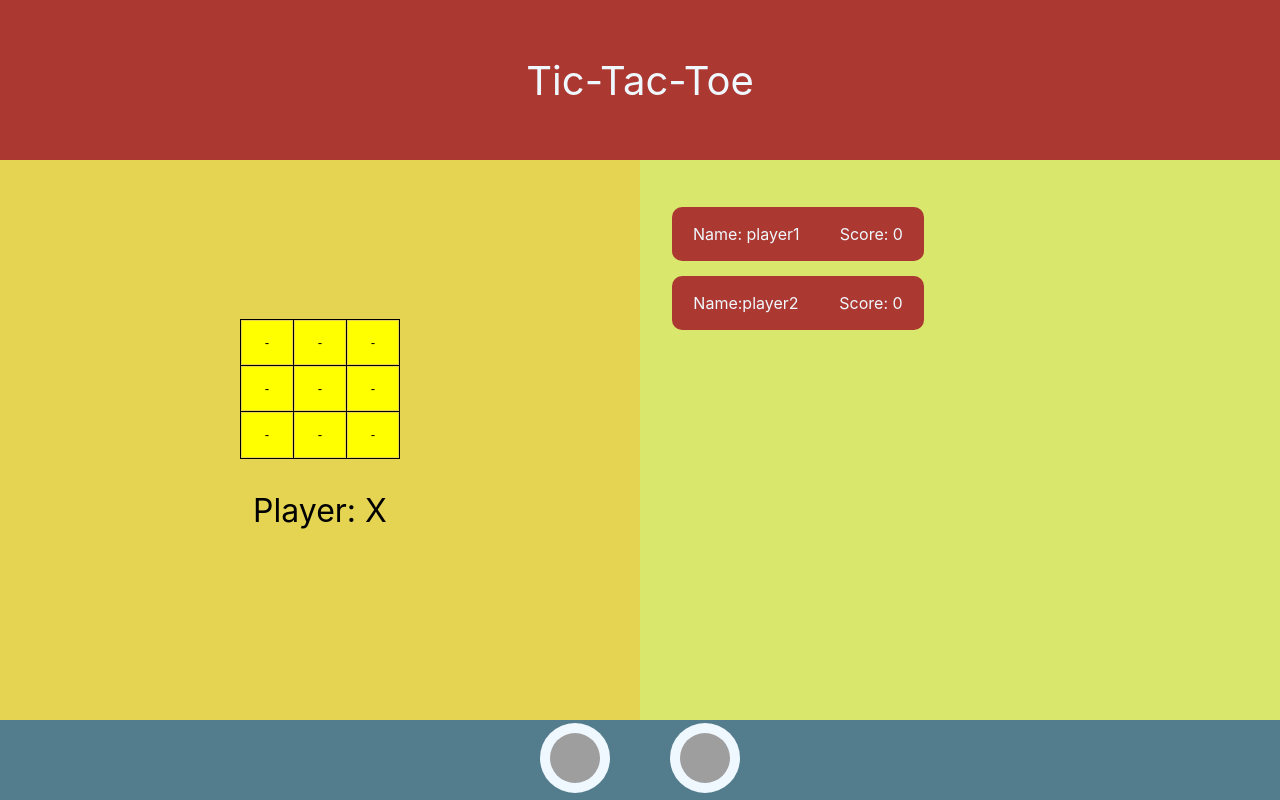
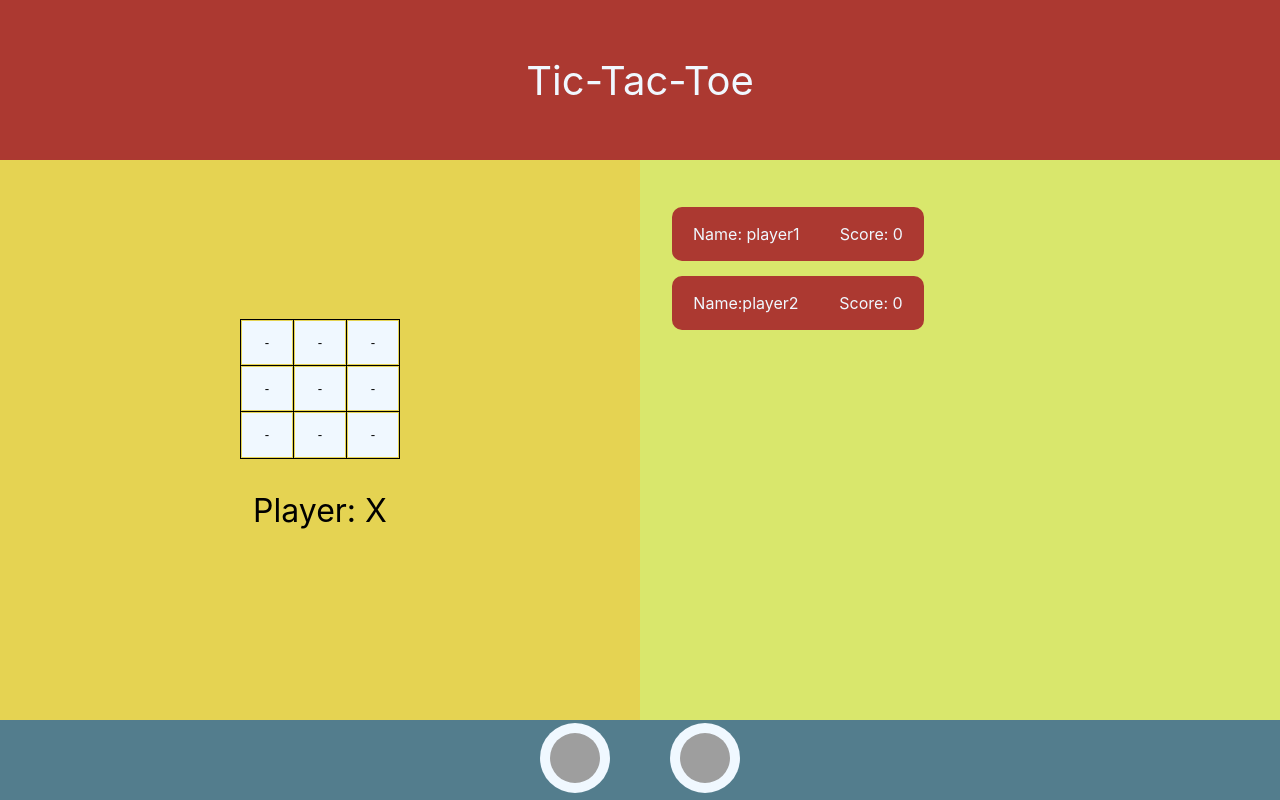
Before and after one commit to 2153749860/Tic-Tac-Toe-React, a React (Create React App) app: page / in a window 1280 px wide. Built offline with nearby package versions, Linux system fonts and the light colour scheme; grey boxes are pictures that could not be loaded; the HTML template or start-up script is replaced by a standard one.

Commit message:
feat: improvement game

```diff
--- a/src/Components/Game/Game.css
+++ b/src/Components/Game/Game.css
@@ -27,5 +27,5 @@ button {
   cursor: pointer;
   margin: 0;
   padding: 0;
-  background-color: yellow;
+  background-color: aliceblue;
 }
```
